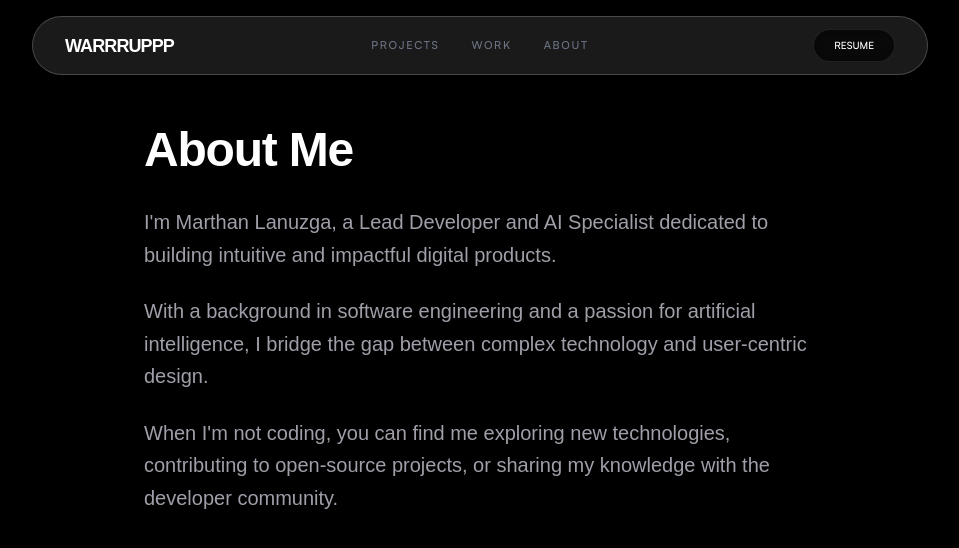
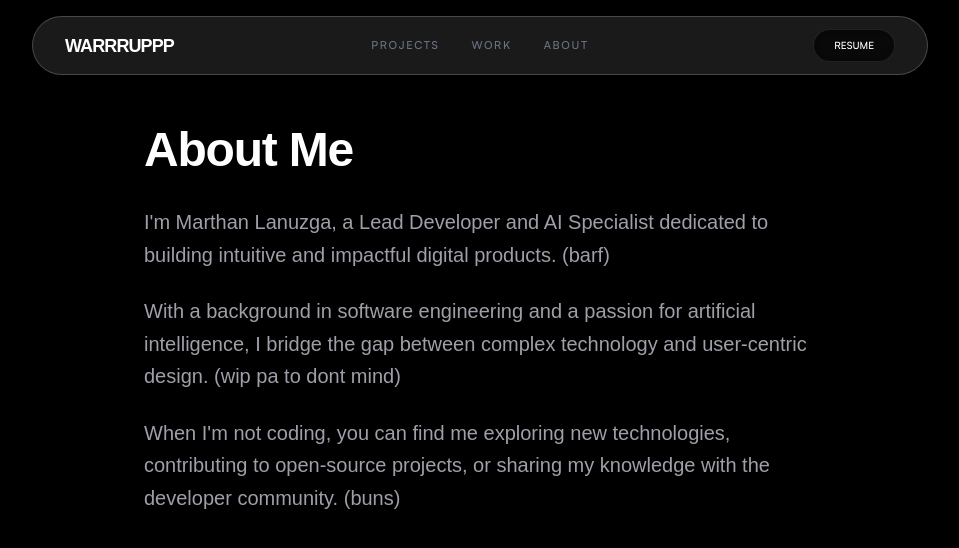
Before and after one commit to bikemaster2331/porpolyo, a Next.js app: page /about in a window 1280 px wide. Shown: the top 548 px of the page, without its empty margins (160-1119 px from the left). Built offline with nearby package versions, Linux system fonts and the light colour scheme.

Commit message:
refactor: update about page content and styles

```diff
--- a/src/app/about/page.tsx
+++ b/src/app/about/page.tsx
@@ -7,13 +7,13 @@ export default function About() {
         </h1>
         <div className="space-y-6 text-xl text-zinc-400 leading-relaxed text-center sm:text-left">
           <p>
-            I'm Marthan Lanuzga, a Lead Developer and AI Specialist dedicated to building intuitive and impactful digital products.
+            I'm Marthan Lanuzga, a Lead Developer and AI Specialist dedicated to building intuitive and impactful digital products. (barf)
           </p>
           <p>
-            With a background in software engineering and a passion for artificial intelligence, I bridge the gap between complex technology and user-centric design.
+            With a background in software engineering and a passion for artificial intelligence, I bridge the gap between complex technology and user-centric design. (wip pa to dont mind)
           </p>
           <p>
-            When I'm not coding, you can find me exploring new technologies, contributing to open-source projects, or sharing my knowledge with the developer community.
+            When I'm not coding, you can find me exploring new technologies, contributing to open-source projects, or sharing my knowledge with the developer community. (buns)
           </p>
         </div>
       </div>
```
